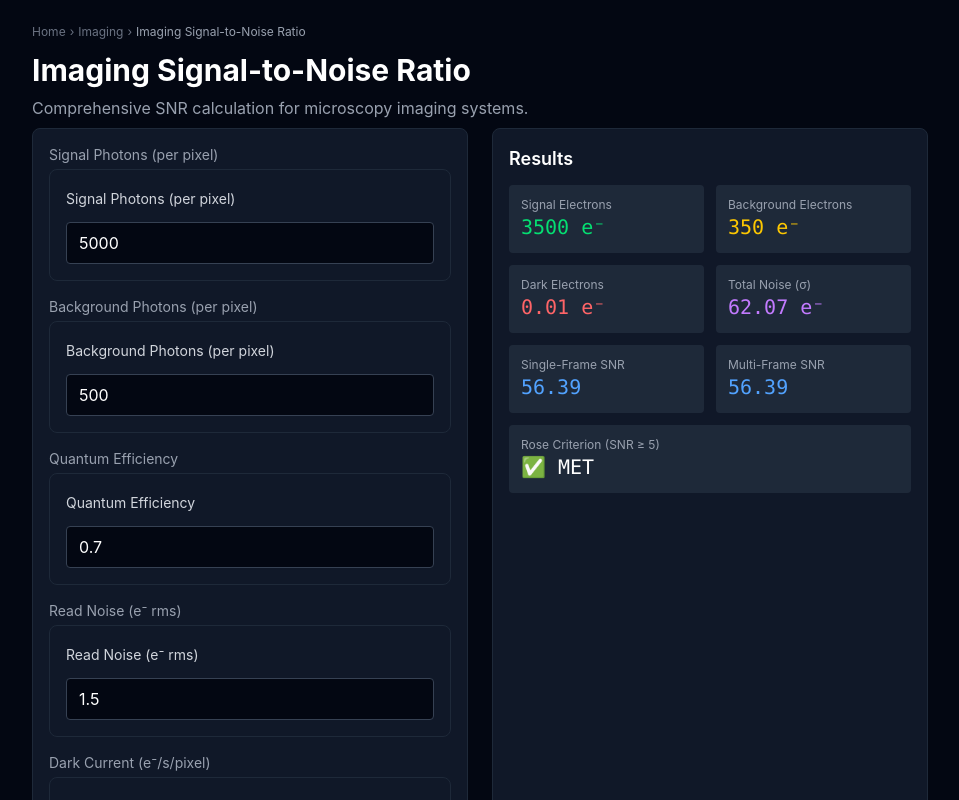
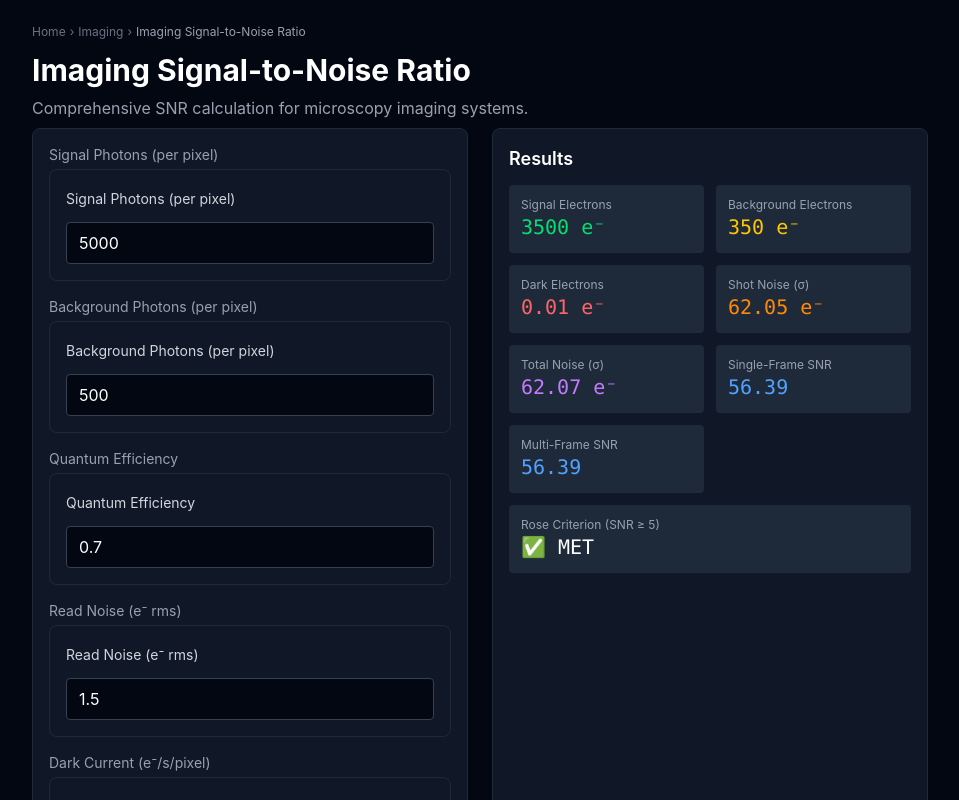
Before and after one commit to Lazfiz/photonics-calculators, a Next.js app: page /imaging/signal-to-noise in a window 1280 px wide. Shown: the top 800 px of the page, without its empty margins (160-1119 px from the left). Built offline with nearby package versions, Linux system fonts and the light colour scheme; no server answers.

Commit message:
fix(signal-to-noise): Plotly crash from nested array (fill of array), display shotNoise, remove dead vars (#252/524)

```diff
--- a/src/app/imaging/signal-to-noise/page-client.tsx
+++ b/src/app/imaging/signal-to-noise/page-client.tsx
@@ -24,8 +24,6 @@ export default function SignalToNoisePage() {
     const snr = signalE / totalNoise;
     const snrSingle = snr;
     const snrMulti = snr * Math.sqrt(numFrames);
-    const snrOnly = Math.sqrt(signalE);
-    const snrNoiseFloor = Math.sqrt(readNoise * readNoise + darkE);
     const roseCriterion = snr >= 5;
 
     const bgLevels: number[] = [];
@@ -40,7 +38,7 @@ export default function SignalToNoisePage() {
       snrIdeal.push(Math.sqrt(sE));
     }
 
-    return { signalE, bgE, darkE, shotNoise, totalNoise, snr, snrSingle, snrMulti, snrOnly, roseCriterion, bgLevels, snrVals, snrIdeal };
+    return { signalE, bgE, darkE, shotNoise, totalNoise, snr, snrSingle, snrMulti, roseCriterion, bgLevels, snrVals, snrIdeal };
   }, [signalPhotons, backgroundPhotons, quantumEfficiency, readNoise, darkCurrent, exposureTime, binning, numFrames]);
 
   const plotData = useMemo(() => [
@@ -50,7 +48,7 @@ export default function SignalToNoisePage() {
       name: "SNR (with background)", line: { color: "#60a5fa", width: 2 },
     },
     {
-      x: results.bgLevels, y: Array(results.bgLevels.length).fill(results.snrIdeal),
+      x: results.bgLevels, y: results.snrIdeal,
       type: "scatter" as const, mode: "lines" as const,
       name: "Shot-noise limit", line: { color: "#34d399", width: 1, dash: "dash" },
     },
@@ -123,6 +121,10 @@ export default function SignalToNoisePage() {
               <div className="text-xl font-mono text-red-400">{results.darkE.toFixed(2)} e⁻</div>
             </div>
             <div className="bg-gray-800 rounded p-3">
+              <div className="text-xs text-gray-400">Shot Noise (σ)</div>
+              <div className="text-xl font-mono text-orange-400">{results.shotNoise.toFixed(2)} e⁻</div>
+            </div>
+            <div className="bg-gray-800 rounded p-3">
               <div className="text-xs text-gray-400">Total Noise (σ)</div>
               <div className="text-xl font-mono text-purple-400">{results.totalNoise.toFixed(2)} e⁻</div>
             </div>
```
